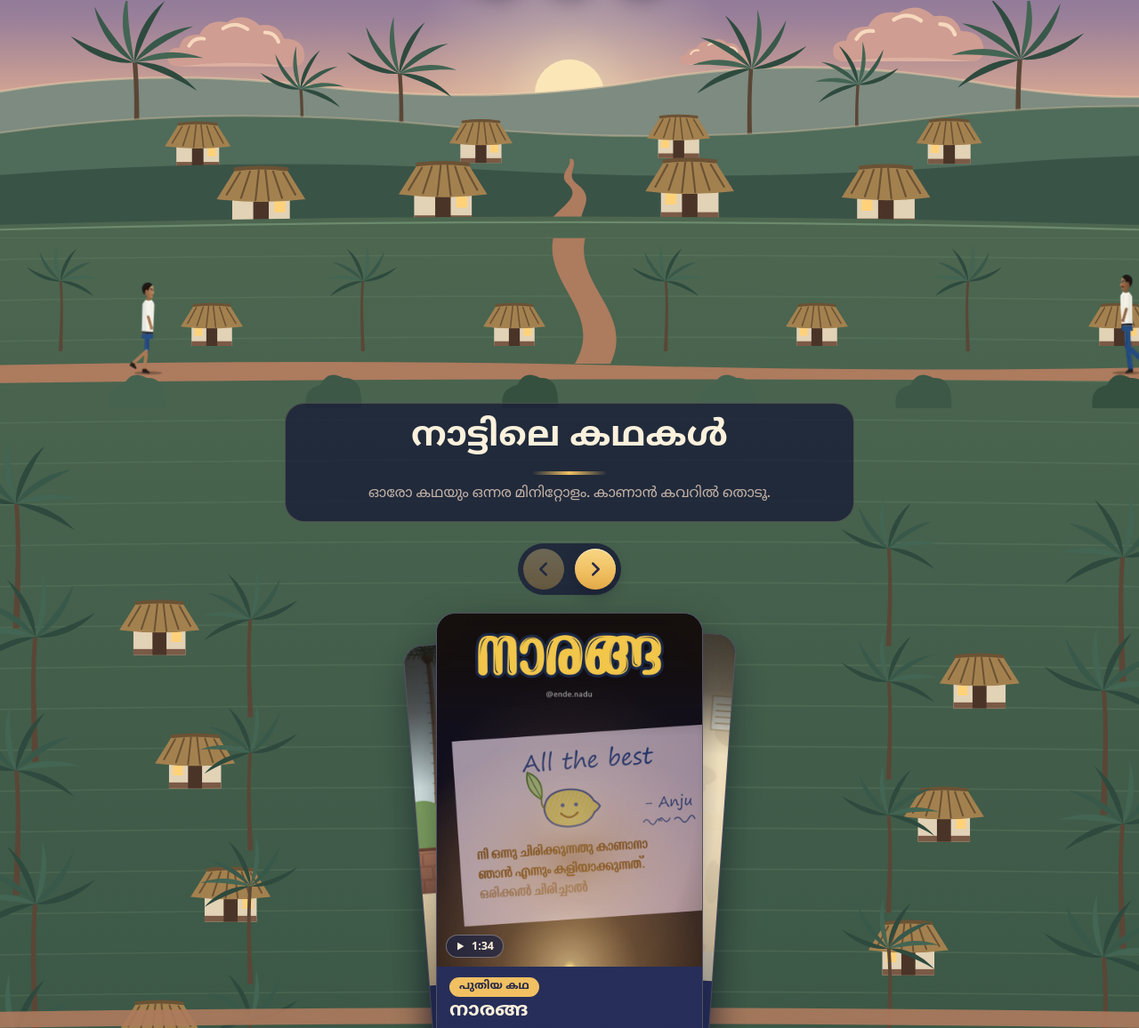
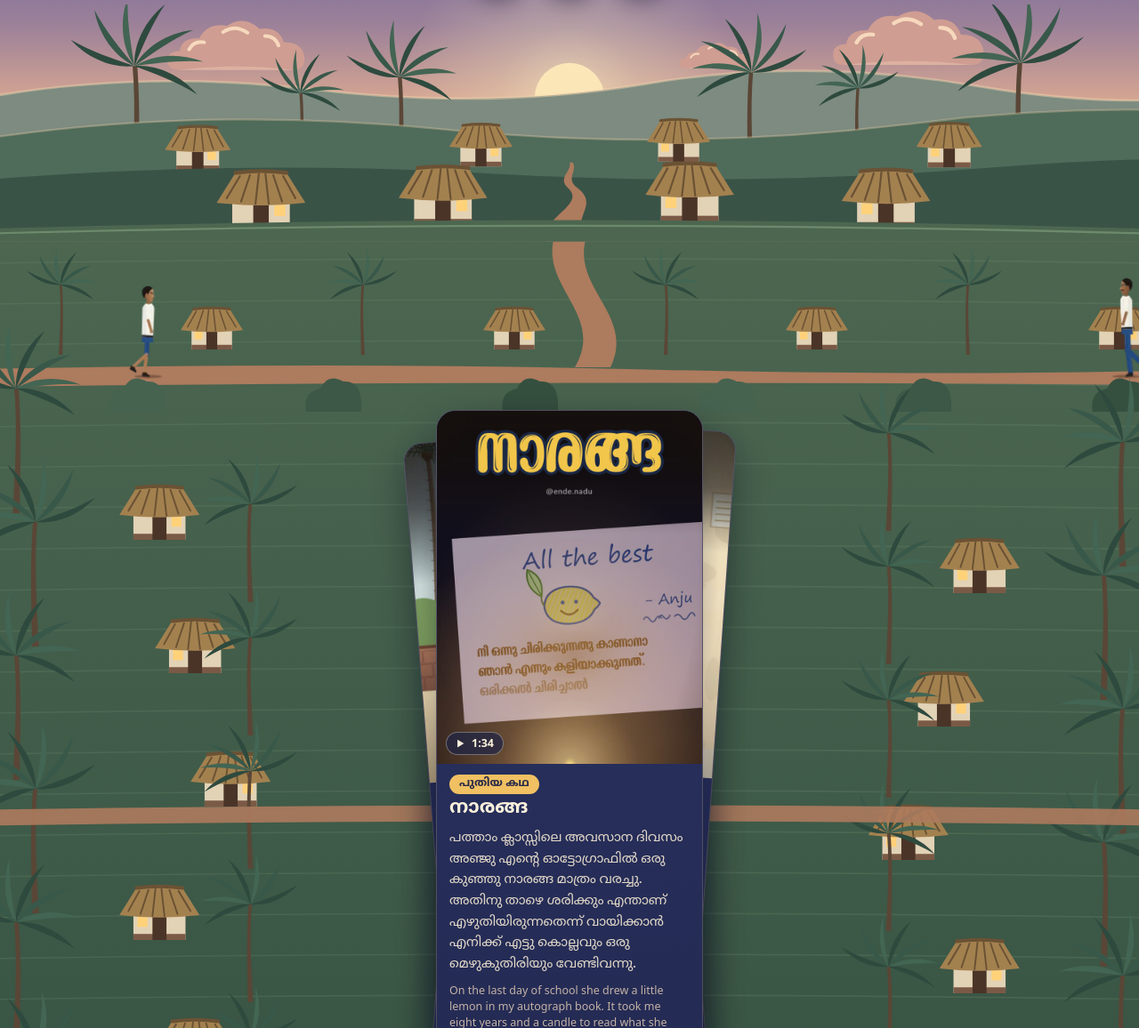
Before and after one commit to endenadu/endenadu.github.io, a plain HTML site: page index.html in a window 1280 px wide. Shown: the part 490-1646 px from the top of the page at 89% size. Drawn offline with Linux system fonts and the light colour scheme.

Commit message:
Stories without the board and arrows, a soft rise on scroll, the name above the marks, a plain footer

```diff
--- a/index.html
+++ b/index.html
@@ -83,10 +83,12 @@ p { margin: 0; }
    (the user, 2026-11-24: "എൻ്റെ നാടു എന്ന് ആ ലോഗോയുടെ ഉള്ളിൽ എങ്ങനെയാണോ എഴുതിയിട്ടുള്ളത് അതാണ് ഇവിടെ കൊണ്ടുവരേണ്ടത്.
    എന്നിട്ട് ലോഗോ അവിടെ നിന്ന് നീക്കം ചെയ്തോളൂ"): title.webp from tools\title_capture.ps1, its words in the alt text;
    the English "Ende Nadu · @ende.nadu" under it was taken away the same day */
-h1 { margin: 0; line-height: 0; }
+/* the two lines now come first and the name sits right above the three marks (the user, 2026-11-24: "ഐക്കണുകളുടെ തൊട്ട്
+   മുകളിലാണ് ... ആ സാധനം വെക്കേണ്ടത്. അതിൻ്റെ ഇടയിലുള്ള ആ എഴുത്തുകൾ അത് മുകളിലേക്ക് മാറ്റുക") */
+h1 { margin: 22px 0 0; line-height: 0; }
 h1 img { width: min(68vw, 260px); height: auto; margin: 0 auto; filter: drop-shadow(0 8px 14px rgba(20, 18, 50, .45)); }
 .tagline {
-  max-width: 22em; margin: 18px auto 0; font-size: 20px; font-weight: 700; line-height: 1.5; color: var(--cream); text-wrap: balance;
+  max-width: 22em; margin: 0 auto; font-size: 20px; font-weight: 700; line-height: 1.5; color: var(--cream); text-wrap: balance;
   text-shadow: 0 1px 2px rgba(38, 40, 72, .75), 0 0 18px rgba(38, 40, 72, .4);
 }
 .sub { margin-top: 4px; font-size: 16px; color: #f6ecdd; text-shadow: 0 1px 2px rgba(38, 40, 72, .7); text-wrap: balance; }
@@ -125,7 +127,10 @@ main { position: relative; z-index: 0; }
 .land { position: absolute; inset: 0; z-index: -1; overflow: hidden; pointer-events: none; }
 .land svg { position: absolute; left: 0; top: 0; }
 .walker { position: absolute; left: 0; top: 0; width: auto; will-change: transform; }
-.stories .sec-head { padding: 18px 16px 16px; border: 1px solid var(--card-line); border-radius: 22px; background: rgba(24, 29, 56, .8); }
+/* no board above the stories and no arrows (the user, 2026-11-24: "ചെറിയൊരു ബോർഡ് ... അതിൻ്റെ തൊട്ടടിയിൽ അങ്ങോട്ടും
+   ഇങ്ങോട്ടും നീക്കുന്നതിൻ്റെ എംബ്ലവും ഇത് രണ്ടും അവിടെ നിന്നും ഒഴിവാക്കിയിരിക്കും"); the pile comes up in their place.
+   The heading stays only for screen readers, and the arrows only show when reached with the keyboard */
+.vh { position: absolute; width: 1px; height: 1px; margin: -1px; padding: 0; overflow: hidden; clip-path: inset(50%); white-space: nowrap; border: 0; }
 .deck-nav { padding: 6px; border-radius: 999px; background: rgba(24, 29, 56, .8); }
 .stories {
   padding-block: 165px 40px;
@@ -205,6 +210,7 @@ main { position: relative; z-index: 0; }
 /* nothing between the two arrows (the user, 2026-11-24: "ഇടയിൽ നിൽക്കുന്നത് അത് ആവശ്യമില്ല, അതവിടെ നിന്ന് മാറ്റിയേക്കൂ"):
    "1 / 15" and the hint stay only for screen readers, and the bar closes up around the two buttons */
 .deck-nav { width: fit-content; }
+.deck-nav:not(:focus-within) { position: absolute; width: 1px; height: 1px; margin: -1px; padding: 0; overflow: hidden; clip-path: inset(50%); white-space: nowrap; border: 0; }
 .deck-count { position: absolute; width: 1px; height: 1px; min-width: 0; margin: -1px; padding: 0; overflow: hidden; clip-path: inset(50%); white-space: nowrap; }
 /* and shorter (the user, 2026-11-24: "അടിയിലേക്കുള്ള വലിപ്പവും ഇത്ര വേണ്ട"): the cover 4:5 with its top kept, tighter text,
    and the three watch buttons as small pills, icon and name side by side */
@@ -246,11 +252,16 @@ main { position: relative; z-index: 0; }
 .foot {
   padding-block: 34px 42px; padding-left: max(16px, env(safe-area-inset-left, 0px)); padding-right: max(16px, env(safe-area-inset-right, 0px));
   text-align: center; background: #191e3a; border-top: 1px solid rgba(226, 194, 126, .14); }
-.foot .mark { width: 240px; height: 60px; margin: 0 auto; opacity: .92; }
+/* only "Kerala, India" and the © line (the user, 2026-11-24: the big "@ende.nadu" and the Instagram and Facebook links above
+   "Kerala, India" taken away, "കേരള ഇന്ത്യ എന്നതിൻ്റെ മുകളിലുള്ള സംഭവങ്ങൾ പൂർണ്ണമായി നീക്കുക") */
 .foot p { margin-top: 10px; font-size: 15px; color: var(--muted); }
 .foot a { color: var(--pale-gold); text-decoration: none; }
-.foot .foot-links { display: flex; flex-wrap: wrap; justify-content: center; gap: 4px 20px; }
 .foot .copy { margin-top: 6px; font-size: 14px; opacity: .8; }
+
+/* things rise softly into place as the page is scrolled down to them (the user, 2026-11-24: "ചെറിയ രൂപത്തിൽ, മൃദുവായ
+   രൂപത്തിൽ ... അടിയിൽ നിന്നും മുകളിലേക്ക് പൊന്തി വരുന്ന ... മോഷൻ"); the script at the end adds these only when motion is welcome */
+.rise { opacity: 0; transform: translateY(var(--rise, 30px)); transition: opacity .8s ease-out var(--d, 0s), transform 1s cubic-bezier(.2, .75, .25, 1) var(--d, 0s); }
+.rise.up { opacity: 1; transform: none; }
 
 @media (min-width: 900px) {
   .hero { padding-top: 64px; }
@@ -283,9 +294,9 @@ main { position: relative; z-index: 0; }
 <header class="hero">
   <svg class="sky" viewBox="0 0 1440 760" preserveAspectRatio="xMidYMin slice" aria-hidden="true"></svg>
   <svg class="village" viewBox="0 0 1440 300" preserveAspectRatio="xMidYMax slice" aria-hidden="true"></svg>
-  <h1><img src="title.webp" width="1100" height="703" alt="എന്റെ നാട്"></h1>
   <p class="tagline">ഞങ്ങളുടെ നാട്ടിലെ സാധാരണക്കാരുടെ കഥകൾ</p>
   <p class="sub">ഹൃദയം തൊടുന്ന മലയാളം അനിമേഷൻ കഥകൾ</p>
+  <h1><img src="title.webp" width="1100" height="703" alt="എന്റെ നാട്"></h1>
   <nav class="follow" aria-label="എന്റെ നാട് ഫോളോ ചെയ്യാൻ">
     <a class="btn" href="https://www.instagram.com/ende.nadu/" target="_blank" rel="noopener" aria-label="Instagram" title="Instagram"><svg aria-hidden="true"><use href="#i-ig"/></svg></a>
     <a class="btn" href="https://www.facebook.com/ende.nadu" target="_blank" rel="noopener" aria-label="Facebook" title="Facebook"><svg aria-hidden="true"><use href="#i-fb"/></svg></a>
@@ -295,10 +306,7 @@ main { position: relative; z-index: 0; }
 
 <main>
   <section class="stories" aria-labelledby="kathakal">
-    <div class="sec-head">
-      <h2 id="kathakal">നാട്ടിലെ കഥകൾ</h2>
-      <p>ഓരോ കഥയും ഒന്നര മിനിറ്റോളം. കാണാൻ കവറിൽ തൊടൂ.</p>
-    </div>
+    <h2 id="kathakal" class="vh">നാട്ടിലെ കഥകൾ</h2>
 
     <div class="grid">
 
@@ -647,8 +655,6 @@ main { position: relative; z-index: 0; }
 </main>
 
 <footer class="foot">
-  <img class="mark" src="mark.png" width="480" height="120" alt="@ende.nadu">
-  <p class="foot-links"><a href="https://www.instagram.com/ende.nadu/" target="_blank" rel="noopener">instagram.com/ende.nadu</a><a href="https://www.facebook.com/ende.nadu" target="_blank" rel="noopener">facebook.com/ende.nadu</a></p>
   <p class="copy">Kerala, India</p>
   <p class="copy">© 2026 എന്റെ നാട്&ensp;|&ensp;Ende Nadu</p>
 </footer>
@@ -715,9 +721,9 @@ main { position: relative; z-index: 0; }
     `<circle class="tw" style="--d:${(2.6 + (i * .73) % 3).toFixed(2)}s;animation-delay:-${((i * 1.37) % 5).toFixed(2)}s" cx="${x}" cy="${y}" r="${r}" fill="#fff4d0"/>`).join('');
   const glints = [[655, 175], [870, 92], [760, 28], [300, 60], [1150, 180], [578, 214], [886, 176]].map(([x, y], i) =>
     `<path class="glint" style="--d:${(7 + i * 1.4).toFixed(1)}s;animation-delay:-${(i * 2.3).toFixed(1)}s" d="M${x} ${y - 10} L${x + 2.2} ${y - 2.2} L${x + 10} ${y} L${x + 2.2} ${y + 2.2} L${x} ${y + 10} L${x - 2.2} ${y + 2.2} L${x - 10} ${y} L${x - 2.2} ${y - 2.2}Z" fill="#fff8de"/>`).join('');
-  // the moon keeps clear of the name now that the name stands where the logo was (wider): on a phone up in the top left
-  // corner above "എ", elsewhere to the left of the name
-  const moon = `<g transform="translate(${NARROW ? '548 40' : '455 112'})"><mask id="moonCut"><circle r="22" fill="#fff"/><circle cx="-9" cy="-7" r="20" fill="#000"/></mask><circle r="22" fill="#f6efd8" mask="url(#moonCut)"/></g>`;
+  // the moon keeps clear of the words: on a phone up in the top left corner, elsewhere to the left of the name, below the
+  // two lines that now come first
+  const moon = `<g transform="translate(${NARROW ? '548 40' : '462 214'})"><mask id="moonCut"><circle r="22" fill="#fff"/><circle cx="-9" cy="-7" r="20" fill="#000"/></mask><circle r="22" fill="#f6efd8" mask="url(#moonCut)"/></g>`;
   const birds = [[852, 170, .8, -6], [902, 152, .62, 4], [816, 198, .55, -2], [930, 184, .5, 8], [875, 208, .42, 3]].map(b => bird(...b)).join('');
 
   document.querySelector('.hero .sky').innerHTML =
@@ -895,12 +901,14 @@ main { position: relative; z-index: 0; }
 
   const draw = () => {
     W = main.clientWidth;
-    const H = main.clientHeight, mt = main.getBoundingClientRect().top;
-    const at = sel => { const b = document.querySelector(sel).getBoundingClientRect(); return { top: b.top - mt, bottom: b.bottom - mt, left: b.left, right: b.right }; };
-    const head = at('.stories .sec-head'), pile = at('.stories .grid'), box = at('.about-box');
+    const H = main.clientHeight;
+    // places inside main from the layout itself (offsets), so the soft rise of the pile and "about" (a transform) moves no lane;
+    // the first lane runs just above the pile now that the board above it is gone
+    const at = sel => { const el = document.querySelector(sel); let top = 0; for (let e = el; e && e !== main; e = e.offsetParent) top += e.offsetTop; return { top, bottom: top + el.offsetHeight }; };
+    const pile = at('.stories .grid'), box = at('.about-box');
     const narrow = W < 700, step = narrow ? 120 : 170;
     // the bund keeps clear of the footer's fade (the gaps were made smaller, the user, 2026-11-24: "ഗ്യാപ്പ് ചെറുതായിട്ടൊന്ന് കുറക്കുക")
-    const yA = head.top - 34, yP = pile.top + (pile.bottom - pile.top) * .55, yR = box.top - 46, yC = Math.min(box.bottom + 150, H - 52);
+    const yA = pile.top - 34, yP =pile.top + (pile.bottom - pile.top) * .55, yR = box.top - 46, yC = Math.min(box.bottom + 150, H - 52);
     let s = '';
     // the ground, from the paddy at the foot of the top village down to the footer's night
     s += `<defs><linearGradient id="landG" x1="0" y1="0" x2="0" y2="1"><stop offset="0" stop-color="${P.paddy}"/><stop offset=".35" stop-color="#3e5a48"/><stop offset=".8" stop-color="#2c463a"/><stop offset="1" stop-color="#1c2a2c"/></linearGradient>
@@ -918,7 +926,7 @@ main { position: relative; z-index: 0; }
     s += `<path d="M-20 ${yA - 8} Q${W * .3} ${yA - 16} ${W * .55} ${yA - 8} T${W + 20} ${yA - 6} V${yA + 10} Q${W * .5} ${yA + 4} -20 ${yA + 12}Z" fill="${DIRT}"/>`;
     for (let x = step * .9, i = 0; x < W; x += step * 1.3, i++) s += bush(x, yA + 40, narrow ? .8 : 1, GRASS[i % 3]);
     // the grove behind the stories: palms down both sides, a lane across
-    for (let y = head.bottom + 120, i = 0; y < box.top - 120; y += 150, i++) {
+    for (let y = pile.top + 120, i = 0; y < box.top - 120; y += 150, i++) {
       s += tree(18 + (i % 2) * 22, y, narrow ? 100 : 140, i % 2) + tree(W - 18 - (i % 2) * 22, y + 60, narrow ? 100 : 140, 1 - i % 2);
       if (!narrow) s += house(W * .14 + (i % 3) * 40, y + 30, 90, i % 2) + house(W * .86 - (i % 3) * 40, y + 90, 90, 1 - i % 2) + tree(W * .22, y + 100, 110, 1) + tree(W * .78, y + 20, 110);
     }
@@ -979,5 +987,31 @@ main { position: relative; z-index: 0; }
   if (MOVE) setInterval(tick, 700);
 })();
 </script>
+
+<script>
+// As the page is scrolled down, the pile of stories, the "about" box and the footer rise softly into place, the parts inside
+// "about" and the footer a little after one another (the user, 2026-11-24: "അടിയിലേക്ക് സ്ക്രോൾ ചെയ്യുമ്പോൾ ചെറിയ രൂപത്തിൽ,
+// മൃദുവായ രൂപത്തിൽ ... അടിയിൽ നിന്നും മുകളിലേക്ക് പൊന്തി വരുന്ന ... മോഷൻ"). Each group once, when it comes into view;
+// nothing moves with "reduce motion" set, and without the script everything simply stands in place.
+(() => {
+  if (!('IntersectionObserver' in window) || (window.matchMedia && matchMedia('(prefers-reduced-motion: reduce)').matches)) return;
+  const pile = document.querySelector('.stories .grid'), box = document.querySelector('.about-box'), foot = document.querySelector('.foot');
+  // [the element that starts it, [element, how far it rises, its delay]...]
+  const groups = [];
+  if (pile) groups.push([pile, [[pile, 34, 0]]]);
+  if (box) groups.push([box, [[box, 30, 0], ...[...box.children].map((el, k) => [el, 14, .12 + k * .07])]]);
+  if (foot) groups.push([foot, [...foot.children].map((el, k) => [el, 16, k * .08])]);
+  const io = new IntersectionObserver(entries => entries.forEach(e => {
+    if (!e.isIntersecting) return;
+    io.unobserve(e.target);
+    e.target.__rise.forEach(([el]) => el.classList.add('up'));
+  }), { rootMargin: '0px 0px -8% 0px' });
+  groups.forEach(([start, items]) => {
+    items.forEach(([el, rise, d]) => { el.style.setProperty('--rise', rise + 'px'); el.style.setProperty('--d', d.toFixed(2) + 's'); el.classList.add('rise'); });
+    start.__rise = items;
+    io.observe(start);
+  });
+})();
+</script>
 </body>
 </html>
```
